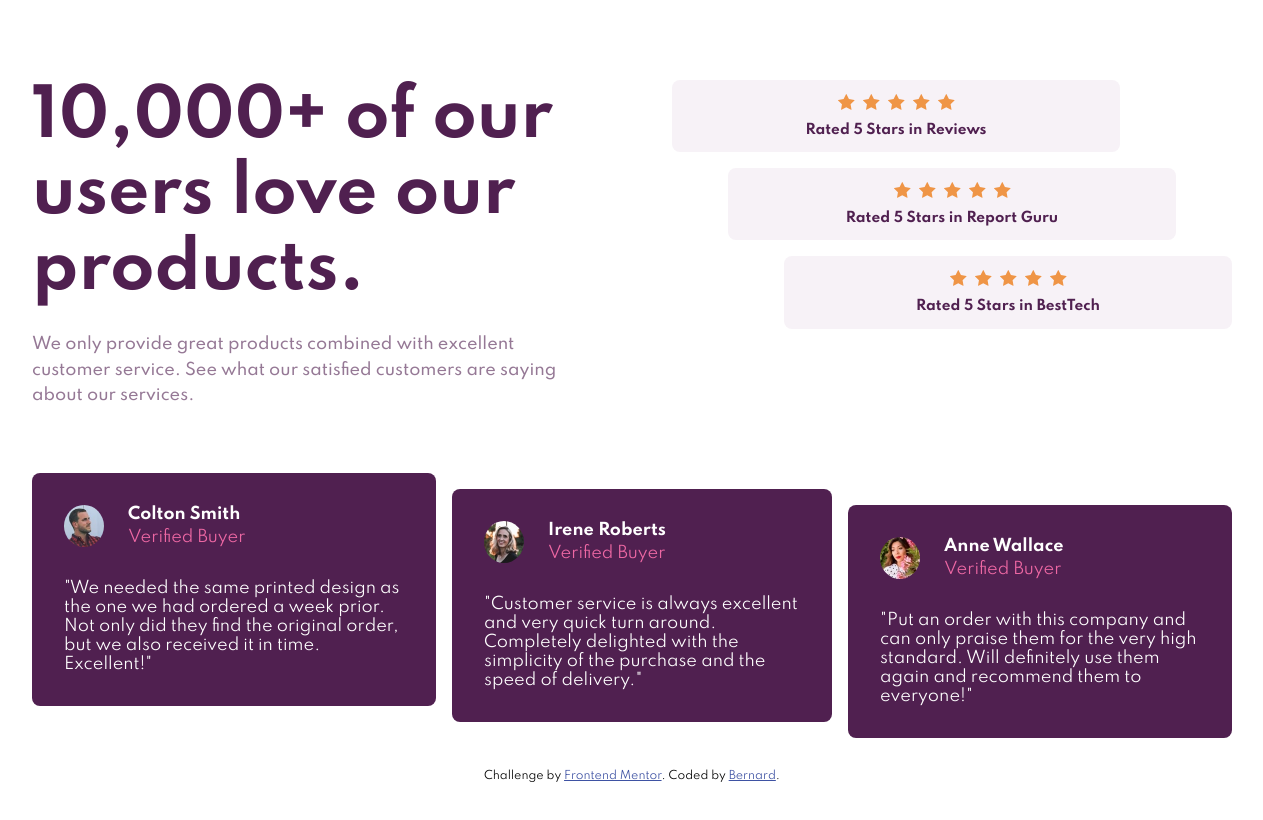
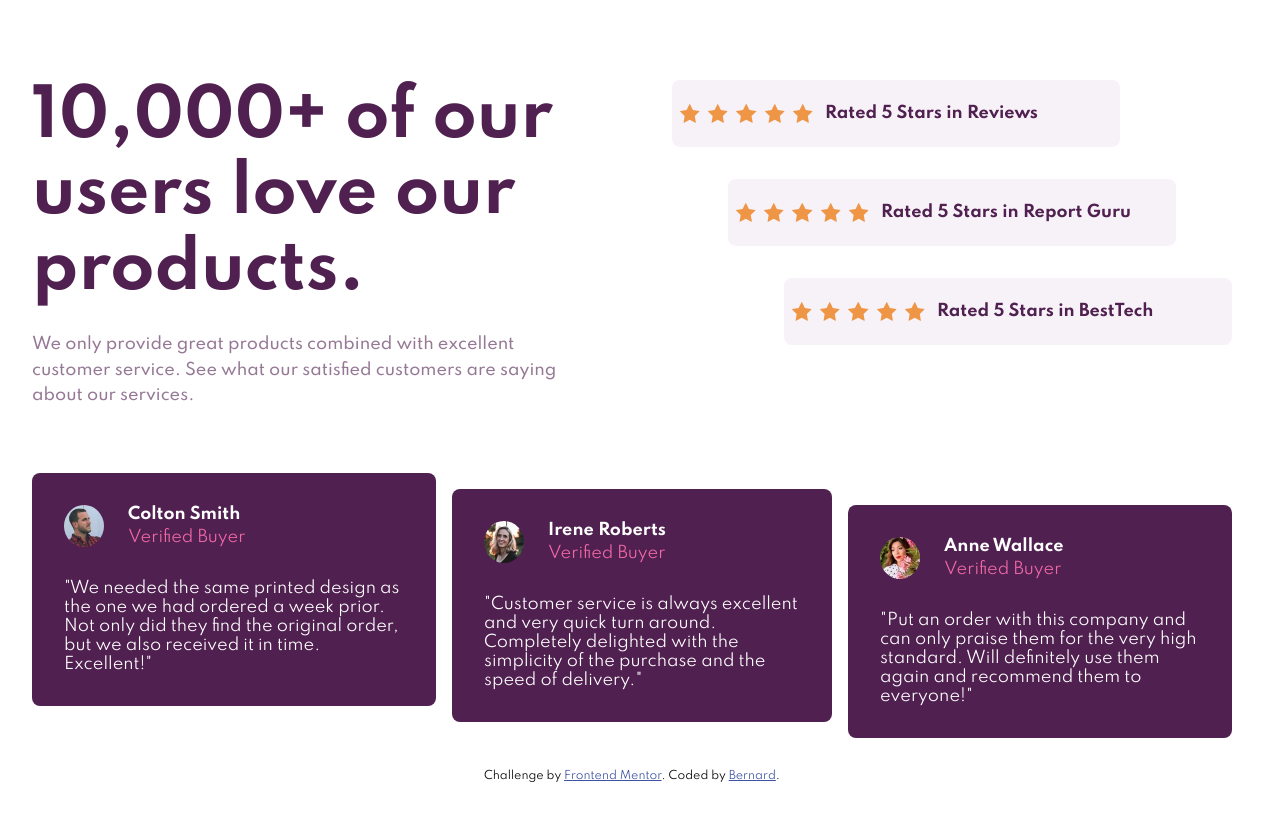
Before and after one commit to Bernardanxiety/social-proof-section, a plain HTML site: page index.html in a window 1536 px wide. Shown: the whole page, without its empty margins (136-1399 px from the left). Drawn offline with Linux system fonts and the light colour scheme.

Commit message:
Fixed star ratings padding, flex-direction and font-size

```diff
--- a/style.css
+++ b/style.css
@@ -77,7 +77,7 @@ body {
 .rating {
     border-radius: .5rem;
     gap: .75rem;
-    padding: 1em;
+    padding: 1em 2em;
     background-color:var(--clr-2);
     font-weight: var(--fw-700);
     font-size: .85rem;
@@ -167,9 +167,18 @@ body {
         font-size: 4rem;
     }
 
+    .ratings {
+        gap: 2rem;
+    }
+
+
     .rating {
         margin: 0;
+        font-size: 1rem;
+        padding: 1.5rem 1rem;
+        gap: 1.25rem;
         text-align: center;
+        flex-direction: row;
     }
 
     .report {
```
